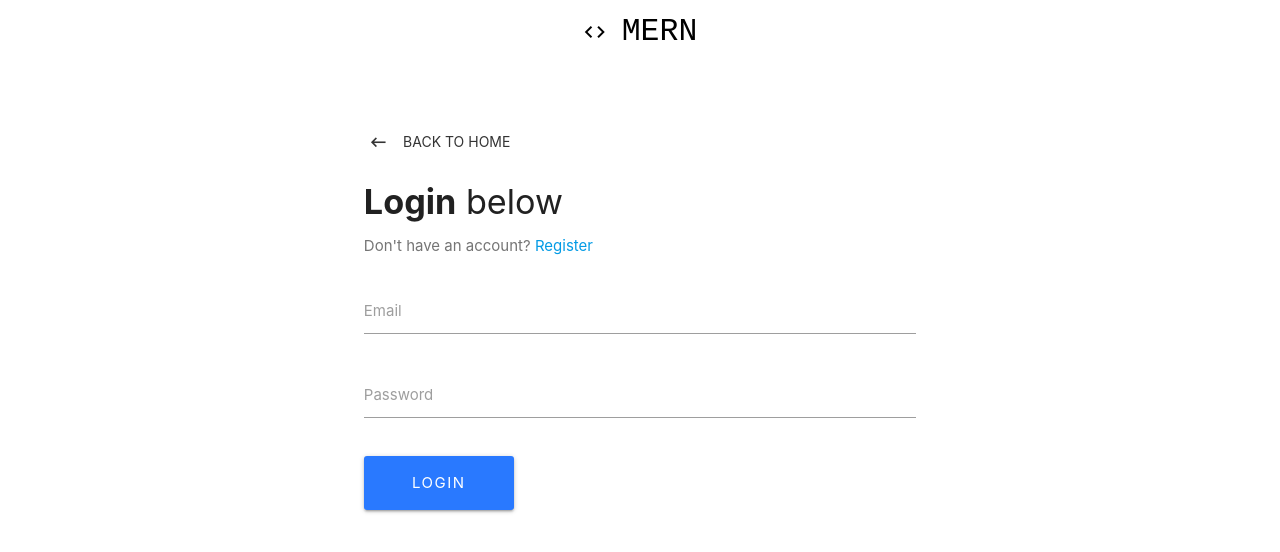
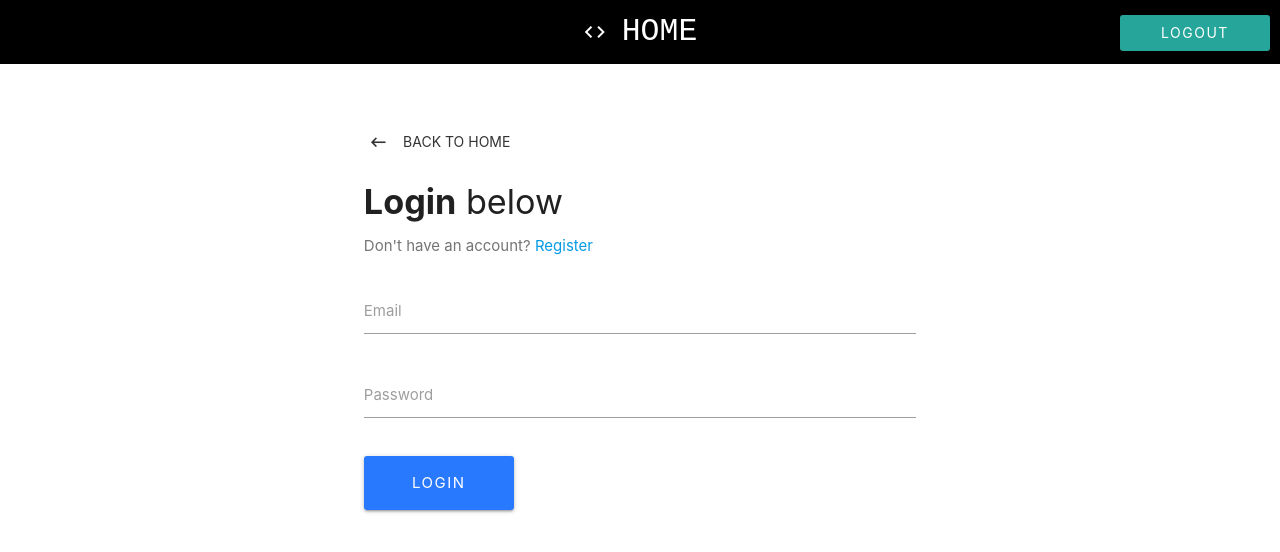
Before and after one commit to CallMeAustino/mernauth, a React (Create React App) app in the folder client/: page /login in a window 1280 px wide. Shown: the top 552 px of the page. Built offline with nearby package versions, Linux system fonts and the light colour scheme.

Commit message:
added private routes, added css to landing

```diff
--- a/client/src/components/dashboard/Dashboard.js
+++ b/client/src/components/dashboard/Dashboard.js
@@ -3,10 +3,6 @@ import PropTypes from "prop-types";
 import { connect } from "react-redux";
 import { logoutUser } from "../../actions/authActions";
 class Dashboard extends Component {
-  onLogoutClick = e => {
-    e.preventDefault();
-    this.props.logoutUser();
-  };
 render() {
     const { user } = this.props.auth;
 return (
@@ -20,18 +16,6 @@ return (
                 <span style={{ fontFamily: "monospace" }}>MERN</span> app 👏
               </p>
             </h4>
-            <button
-              style={{
-                width: "150px",
-                borderRadius: "3px",
-                letterSpacing: "1.5px",
-                marginTop: "1rem"
-              }}
-              onClick={this.onLogoutClick}
-              className="btn btn-large waves-effect waves-light hoverable blue accent-3"
-            >
-              Logout
-            </button>
           </div>
         </div>
       </div>
--- /dev/null
+++ b/client/src/components/layout/Landing.css
@@ -0,0 +1,9 @@
+#background-video{
+    position: fixed;
+    right: 0;
+    bottom: 0;
+    min-width: 100%;
+    min-height: 100%;
+    z-index: -1;
+    opacity: .7;
+}
--- a/client/src/components/layout/Landing.js
+++ b/client/src/components/layout/Landing.js
@@ -1,20 +1,49 @@
 import React, { Component } from "react";
 import { Link, Router } from "react-router-dom";
+import CountUp from 'react-countup';
+import './Landing.css';
+
 class Landing extends Component {
+  constructor() {
+    super()
+    this.state = {
+      videoURL: 'http://techslides.com/demos/sample-videos/small.mp4'
+    }
+    // this.wanderers = null;
+    // this.count = null;
+  }
+  updateCount() {
+    // const target = +document.querySelector('#counter').getAttribute('data-target');
+    // if (+document.querySelector('#counter').innerHTML < target){
+    //   let int = +document.querySelector('#counter').innerText + 1000;
+    //   document.querySelector('#counter').innerText = parseInt(int);
+    //   this.setState({
+    //     wanderers: +document.querySelector('#counter').innerHTML + 10
+    //   })
+    // } else {
+    //   return;
+    // }
+  }
+  componentDidUpdate(){
+  }
+
+  componentDidMount () {
+  }
   render() {
     return (
+    <div>
+      <video id="background-video" loop autoPlay muted>
+                <source src={this.state.videoURL} type="video/mp4" />
+                <source src={this.state.videoURL} type="video/ogg" />
+                Your browser does not support the video tag.
+      </video>
       <div style={{ height: "75vh" }} className="container valign-wrapper">
         <div className="row">
           <div className="col s12 center-align">
             <h4>
-              <b>Build</b> a login/auth app with the{" "}
-              <span style={{ fontFamily: "monospace" }}>MERN</span> stack from
-              scratch
+              <b>Login</b> to submit your own stupid ideas.{" "}
+              <CountUp end={1384312} duration={10} separator={","}/> worthless robots submitted.
             </h4>
-            <p className="flow-text grey-text text-darken-1">
-              Create a (minimal) full-stack app with user authentication via
-              passport and JWTs
-            </p>
             <br />
             <div className="col s6">
               <Link
@@ -45,6 +74,7 @@ class Landing extends Component {
           </div>
         </div>
       </div>
+    </div>
     );
   }
 }
--- a/client/src/components/layout/Navbar.js
+++ /dev/null
@@ -1,25 +0,0 @@
-import React, { Component } from "react";
-import { Link, Router } from "react-router-dom";
-class Navbar extends Component {
-  render() {
-    return (
-      <div className="navbar-fixed">
-        <nav className="z-depth-0">
-          <div className="nav-wrapper white">
-            <Link
-              to="/"
-              style={{
-                fontFamily: "monospace"
-              }}
-              className="col s5 brand-logo center black-text"
-            >
-              <i className="material-icons">code</i>
-              MERN
-            </Link>
-          </div>
-        </nav>
-      </div>
-    );
-  }
-}
-export default Navbar;
--- /dev/null
+++ b/client/src/components/layout/Navbar.jsx
@@ -0,0 +1,56 @@
+import React, { Component } from "react";
+import { Link, Router } from "react-router-dom";
+import PropTypes from "prop-types";
+import { connect } from "react-redux";
+import { logoutUser } from "../../actions/authActions";
+
+class Navbar extends Component {
+  onLogoutClick = e => {
+    e.preventDefault();
+    this.props.logoutUser();
+  };
+  render() {
+    return (
+      <div className="navbar-fixed">
+        <nav className="z-depth-0">
+          <div className="nav-wrapper black">
+            <Link
+              to="/"
+              style={{
+                fontFamily: "monospace"
+              }}
+              className="col s5 brand-logo center white-text"
+            >
+              <i className="material-icons">code</i>
+              HOME
+            </Link>
+            <button
+              style={{
+                marginRight: "10px",
+                width: "150px",
+                borderRadius: "3px",
+                letterSpacing: "1.5px",
+                marginTop: "1rem"
+              }}
+              onClick={this.onLogoutClick}
+              className="btn right"
+            >
+              Logout
+            </button>
+          </div>
+        </nav>
+      </div>
+    );
+  }
+}
+Navbar.propTypes = {
+  logoutUser: PropTypes.func.isRequired,
+  auth: PropTypes.object.isRequired
+};
+const mapStateToProps = state => ({
+  auth: state.auth
+});
+export default connect(
+  mapStateToProps,
+  { logoutUser }
+)(Navbar);
--- a/package.json
+++ b/package.json
@@ -13,6 +13,9 @@
   "author": "",
   "license": "ISC",
   "dependencies": {
+    "@fortawesome/fontawesome-svg-core": "^1.2.32",
+    "@fortawesome/free-solid-svg-icons": "^5.15.1",
+    "@fortawesome/react-fontawesome": "^0.1.11",
     "bcryptjs": "^2.4.3",
     "body-parser": "^1.19.0",
     "concurrently": "^5.3.0",
@@ -23,6 +26,7 @@
     "mongoose": "^5.10.8",
     "passport": "^0.4.1",
     "passport-jwt": "^4.0.0",
+    "react-countup": "^4.3.3",
     "validator": "^13.1.17"
   },
   "devDependencies": {
```
Also changed, not shown: client/src/components/layout/script.js (added, +7 -0 lines), 1 other file (tests, documents, lock files or other folders).
